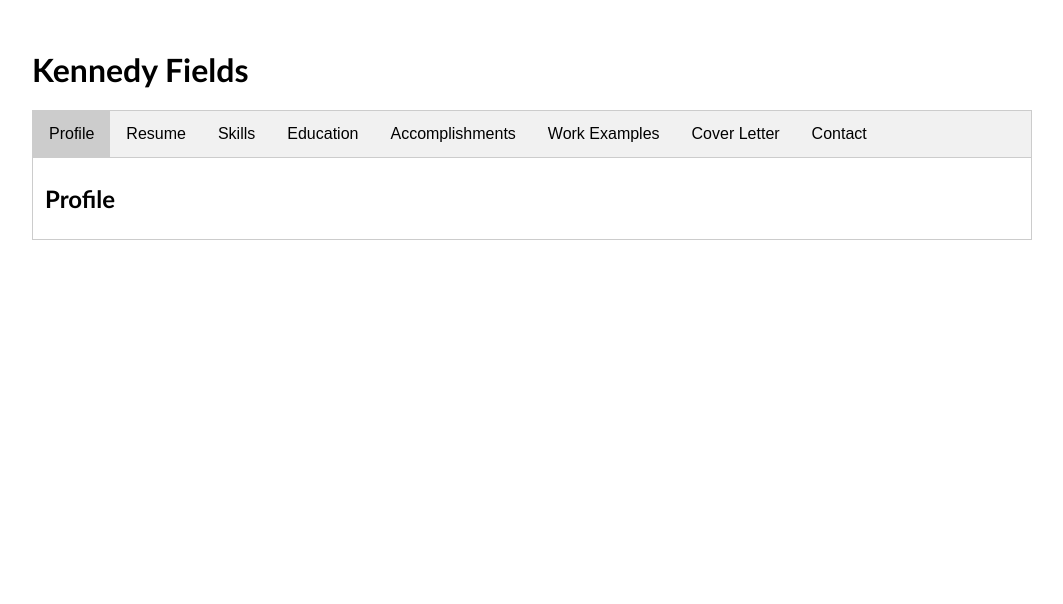
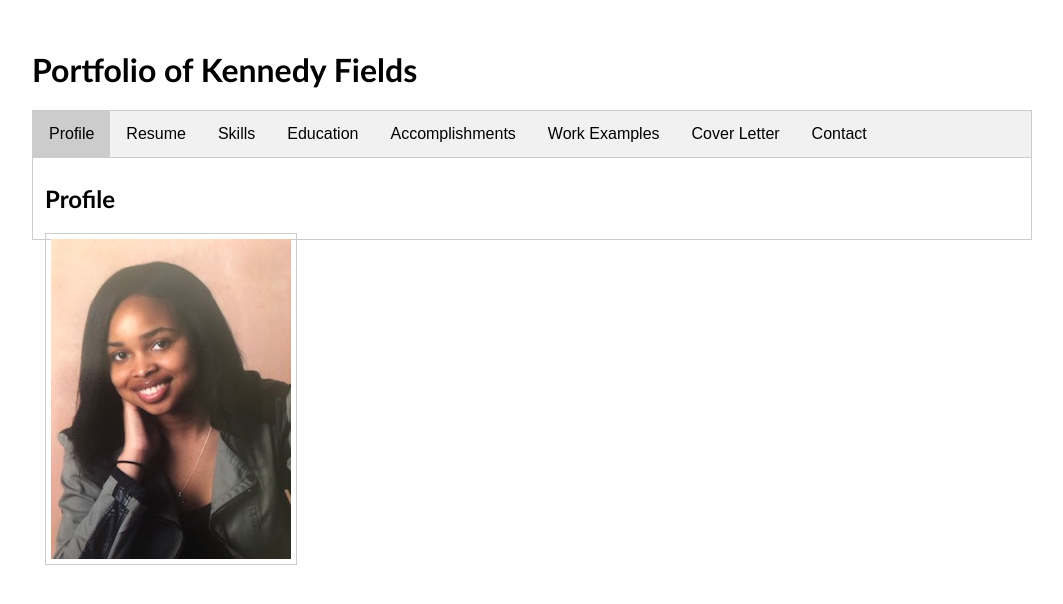
Before and after one commit to iamknfields/portfolio, a plain HTML site: page index.html in a window 1280 px wide. Shown: the whole page, without its empty margins (108-1171 px from the left). Drawn offline with Linux system fonts and the light colour scheme.

Commit message:
portfolio

```diff
--- a/index.html
+++ b/index.html
@@ -13,7 +13,7 @@
 
 <body>
     <div id="container">
-        <h1>Kennedy Fields</h1>
+        <h1>Portfolio of Kennedy Fields</h1>
 
         <div class="tab">
             <button class="tablinks" onclick="openTab(event, 'Home')" id="defaultOpen">Profile</button>
@@ -29,8 +29,9 @@
         <!-- Begin Home Section -->
         <div id="Home" class="tabcontent">
               <h2>Profile</h2>
-        </div>
 
+
+ <img class="img-style-1" src="assets/images/kennedy.jpg"/>
         <!-- Begin Skills Section -->
         <div id="Skills" class="tabcontent">
             <h2>Skills</h2>
```
Also changed, not shown: assets/images/empty.txt (deleted), assets/images/kennedy.jpg (added).
